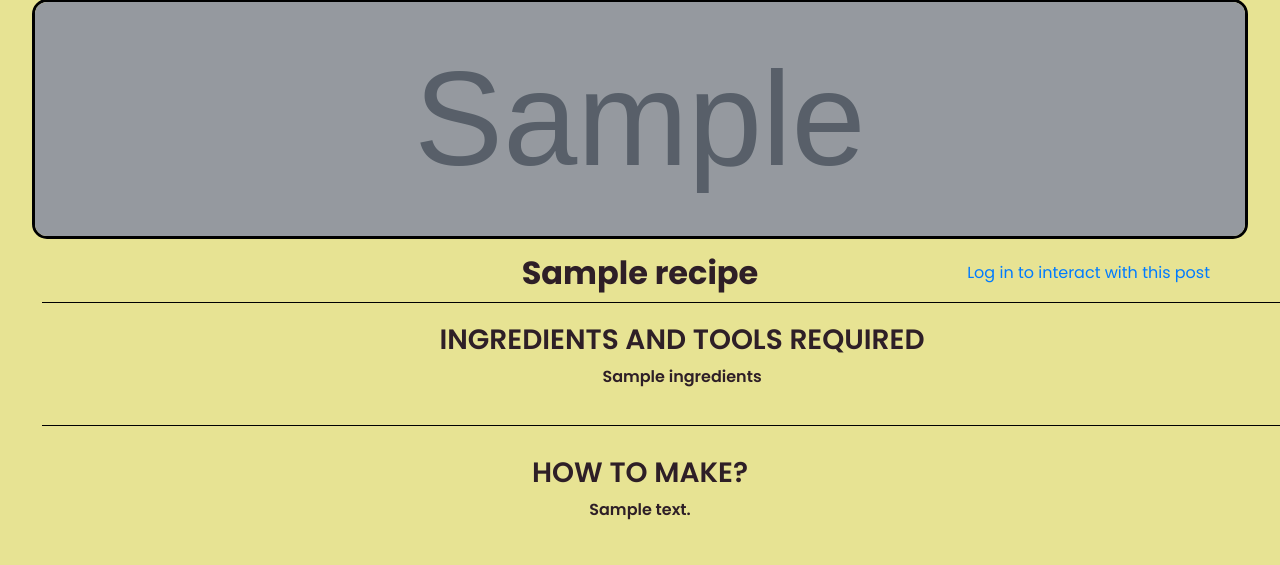
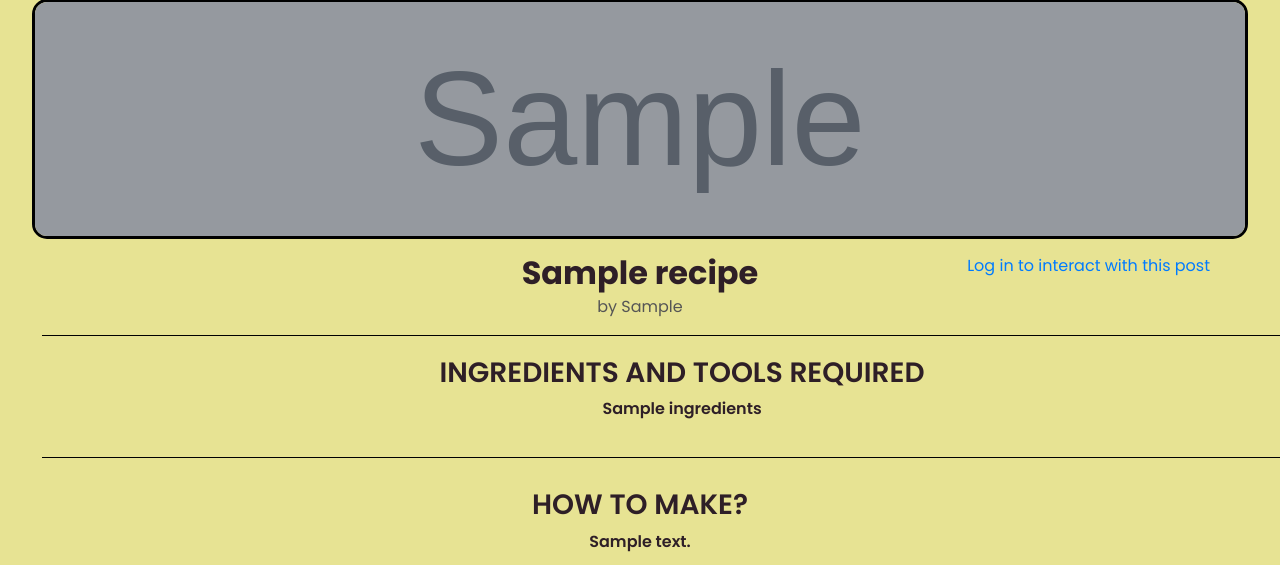
Before and after one commit to 00ROHIT00/Tastio---Recipe-Sharing-Platform, a Django app: template Tastio/templates/recipeDetails.html in a window 1280 px wide. Shown: the part 81-646 px from the top of the page. Run offline with Django 3.2, Linux system fonts and the light colour scheme; the template is opened without the code that fills it: most values are stand-ins (such as "Sample title", 1, 10 or a date in 2020); grey boxes marked "Sample" are stand-in pictures; some libraries are stand-ins or nearby versions.

Commit message:
Added Recipe Author

```diff
--- a/Tastio/MyApp/views.py
+++ b/Tastio/MyApp/views.py
@@ -55,15 +55,14 @@ def recipeView(request):
 
 from django.shortcuts import get_object_or_404
 
+
 def recipe_detail(request, id):
     recipe = get_object_or_404(Recipe, id=id)
     user_like = False
     is_saved = False
 
     if request.user.is_authenticated:
-
         user_like = Like.objects.filter(user=request.user, recipe=recipe).exists()
-
         is_saved = SavedRecipe.objects.filter(user=request.user, recipe=recipe).exists()
 
     comments = Comment.objects.filter(recipe=recipe).order_by('-created_at')
@@ -75,8 +74,6 @@ def recipe_detail(request, id):
         'comments': comments,
     }
     return render(request, 'recipeDetails.html', context)
-
-
 
 def manage_users_view(request):
     users = User.objects.all()
--- a/Tastio/static/recipeDetails_styles.css
+++ b/Tastio/static/recipeDetails_styles.css
@@ -335,3 +335,24 @@ textarea:focus {
   -ms-transform: scale(1.2);
   -o-transform: scale(1.2);
 }
+
+.recipeNameBox {
+  display: flex;
+  flex-direction: column;
+  align-items: center;
+}
+
+
+.recipeName {
+  font-size: 2rem;
+  margin: 0;
+  font-weight: 700;
+}
+
+
+.recipeAuthor {
+  font-size: 1rem;
+  font-weight: 400;
+  margin-top: 5px;
+  color: #555;
+}
--- a/Tastio/templates/recipeDetails.html
+++ b/Tastio/templates/recipeDetails.html
@@ -51,7 +51,10 @@
           <img src="{{ recipe.image.url }}" alt="{{ recipe.recipe_name }}">
         </div>
         <div class="recipeNameBox">
-          <h1 class="recipeName">{{ recipe.recipe_name }}</h1>
+          <div class="recipeNameBox">
+            <h1 class="recipeName">{{ recipe.recipe_name }}</h1>
+            <h6 class="recipeAuthor">by {{ recipe.user.first_name|default:recipe.user.username }}</h6>
+          </div>
 
           <!-- Bookmark Icon -->
           {% if user.is_authenticated %}
```
Also changed, not shown: Tastio/media/american-heritage-chocolate-vdx5hPQhXFk-unsplash.jpg (added), Tastio/media/american-heritage-chocolate-vdx5hPQhXFk-unsplash_AGtS8bE.jpg (added), Tastio/media/homemade-pizza-580x800.jpg (added).
